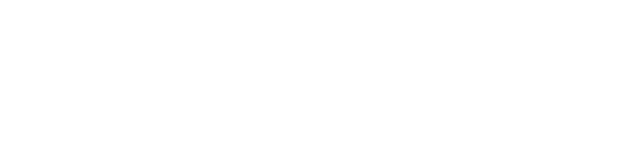
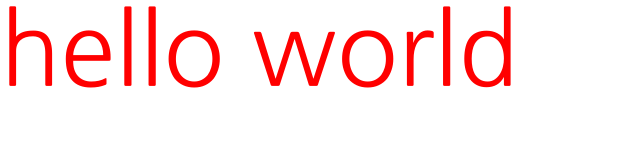
Before and after one commit to whtjdrud/starbucks-vanilla-app-main, a plain HTML site: page index.html in a window 1280 px wide. Shown: the whole page, without its empty margins (0-640 px from the left). Drawn offline with nearby package versions, Linux system fonts and the light colour scheme.

Commit message:
google font nanum add

```diff
--- a/css/main.css
+++ b/css/main.css
@@ -0,0 +1,5 @@
+body {
+  color: red;
+  font-size: 100px;
+  font-family: "Nanum Gothic", sans-serif;
+}
--- a/index.html
+++ b/index.html
@@ -35,8 +35,17 @@
       rel="stylesheet"
       href="https://cdn.jsdelivr.net/npm/reset-css@5.0.2/reset.min.css"
     />
+    <!-- Google Fonts -->
+    <link rel="preconnect" href="https://fonts.googleapis.com" />
+    <link rel="preconnect" href="https://fonts.gstatic.com" crossorigin />
+    <link
+      href="https://fonts.googleapis.com/css2?family=Nanum+Gothic:wght@400;700&display=swap"
+      rel="stylesheet"
+    />
     <!-- Main CSS -->
     <link rel="stylesheet" href="./css/main.css" />
   </head>
-  <body></body>
+  <body>
+    hello world
+  </body>
 </html>
```
